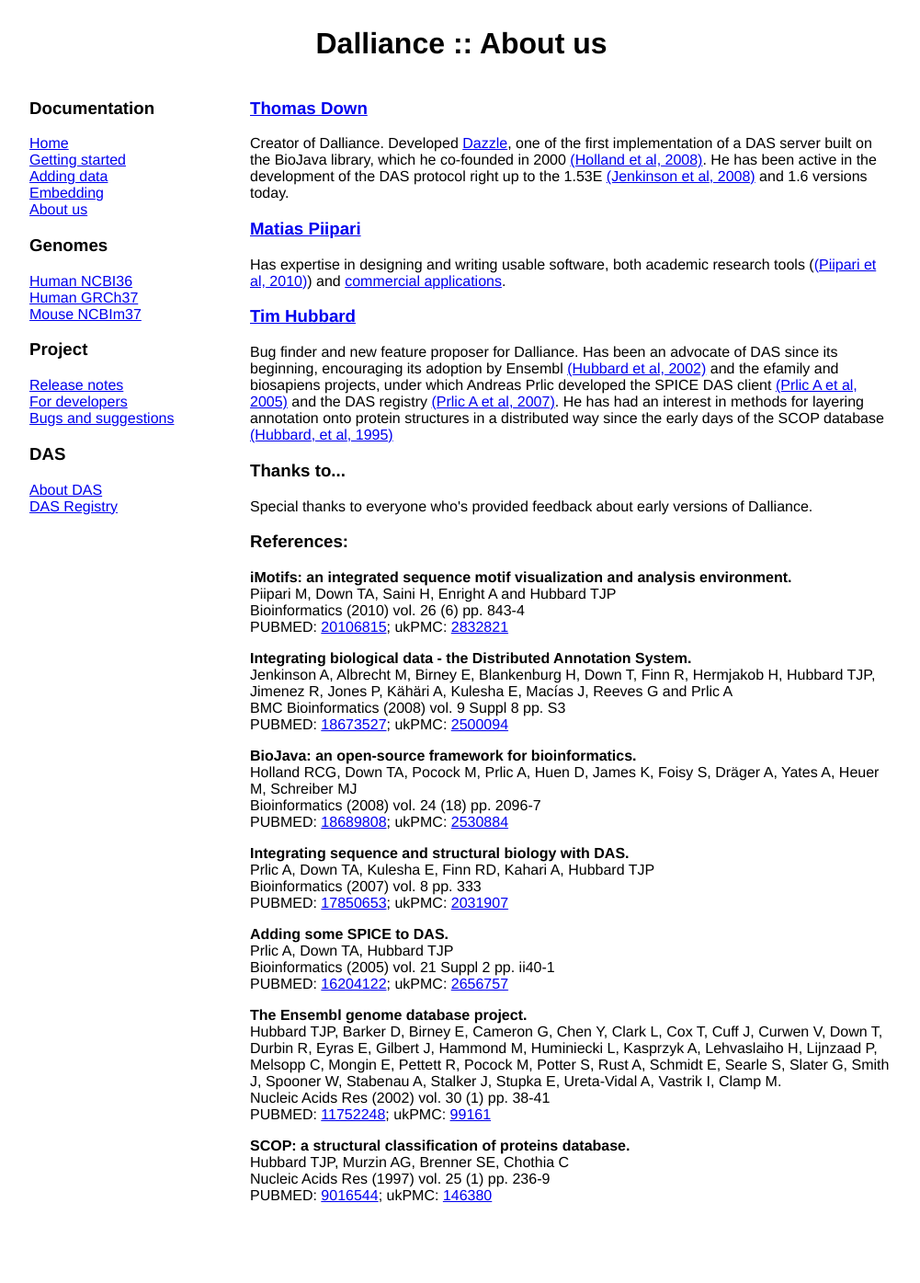
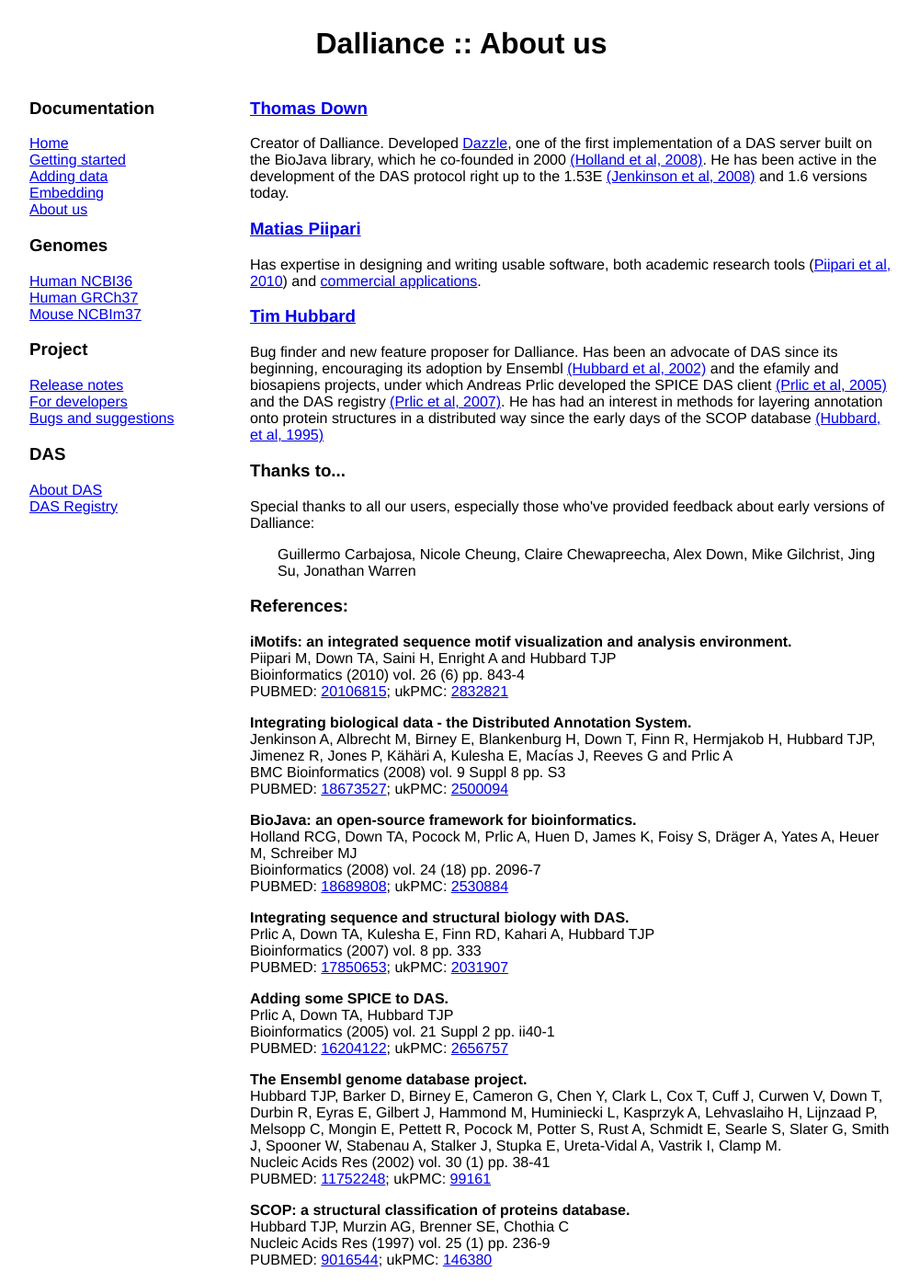
Before and after one commit to dasmoth/dalliance, a Jekyll site: the page built from web/about.html, in a window 1280 px wide. Shown: the whole page at 92% size, without its empty margins (138-1139 px from the left). Built offline with Jekyll 4.4.1, drawn with Linux system fonts in a browser that asks for light colours; before the commit the page ends 1325 px from its top, so only the background shows below that.

Commit message:
Acknowledgements.

```diff
--- a/web/about.html
+++ b/web/about.html
@@ -16,7 +16,7 @@ right up to the 1.53E <a href="#pubmed_18673527">(Jenkinson et al,
 
 <p>
 Has expertise in designing and writing usable software, both academic
-research tools (<a href="#pubmed_20106815">(Piipari et al, 2010)</a>) and
+research tools (<a href="#pubmed_20106815">Piipari et al, 2010</a>) and
 <a href="http://pearcomp.com/">commercial applications</a>.
 </p>
 
@@ -26,8 +26,8 @@ research tools (<a href="#pubmed_20106815">(Piipari et al, 2010)</a>) and
 of DAS since its beginning, encouraging its adoption by Ensembl <a
  href="#pubmed_11752248">(Hubbard et al, 2002)</a> and the efamily and
 biosapiens projects, under which Andreas Prlic developed the SPICE DAS
-client <a href="#pubmed_16204122">(Prlic A et al, 2005)</a> and the
-DAS registry <a href="#pubmed_17850653">(Prlic A et al, 2007)</a>. He
+client <a href="#pubmed_16204122">(Prlic et al, 2005)</a> and the
+DAS registry <a href="#pubmed_17850653">(Prlic et al, 2007)</a>. He
 has had an interest in methods for layering annotation onto protein
 structures in a distributed way since the early days of the SCOP
 database <a href="#pubmed_9016544">(Hubbard, et al, 1995)</a></p>
@@ -35,7 +35,10 @@ database <a href="#pubmed_9016544">(Hubbard, et al, 1995)</a></p>
 <h3>Thanks to...</h3>
 
 <p>
-Special thanks to everyone who's provided feedback about early versions of Dalliance.
+Special thanks to all our users, especially those who've provided feedback about early versions of Dalliance:
+</p>
+<p style="margin-left: 30px">
+Guillermo Carbajosa, Nicole Cheung, Claire Chewapreecha, Alex Down, Mike Gilchrist, Jing Su, Jonathan Warren
 </p>
 
 <h3>References:</h3>
```
